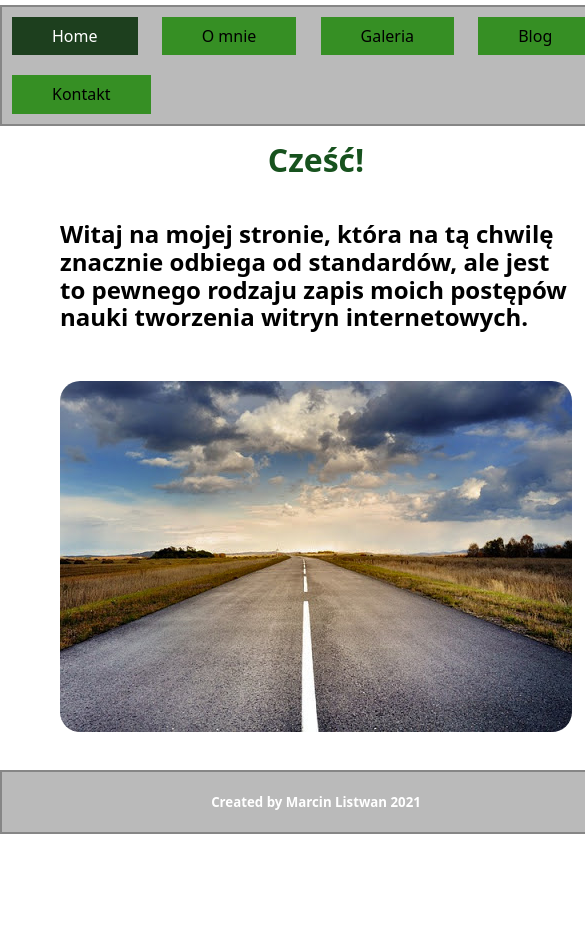
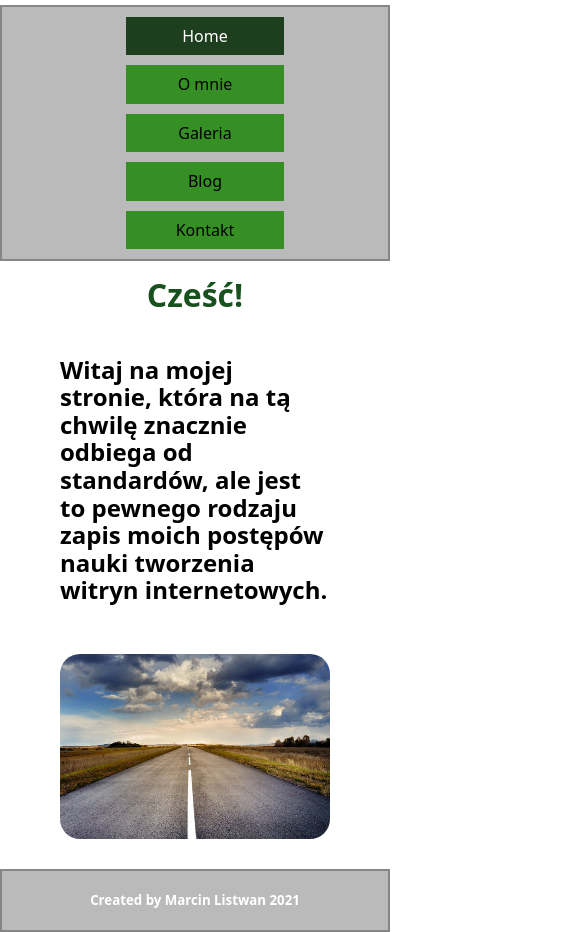
Before and after one commit to marcinlistwan/my-page, a plain HTML site: page index.html in a window 390 px wide. Shown: the top 932 px of the page, 585 px wide, since content can reach past the window. Before the commit the page ends 844 px from the top, so only its background shows below. Drawn offline with Linux system fonts and the light colour scheme.

Commit message:
Adding @media queries

```diff
--- a/style.css
+++ b/style.css
@@ -1,3 +1,10 @@
+
+
+
+
+
+
+
 .nav-header {
   display: flex;
   position: sticky;
@@ -138,3 +145,60 @@ nav a.active {
   grid-template-rows:min-content min-content auto min-content;
 
 }
+
+
+/* - Mobile-first - */
+
+@media screen and (max-width:425px){
+  .nav-header{
+    display:flex;
+    justify-content: center;
+    position: relative;
+
+
+
+  }
+  .nav-header a{
+    display:flex;
+    width: 100%;
+    justify-content: center;
+
+  }
+
+  .gallery-subtitle{
+    display:none;
+  }
+  .gallery{
+    display:flex;
+    justify-content: center;
+    width: 100%;
+
+
+  }
+
+
+  .homepage-grid{
+  display:grid;
+  grid-template-columns: 1fr;
+  grid-template-rows:min-content min-content auto min-content;
+  }
+
+  .main-content{
+    display:flex;
+    justify-content:center;
+  }
+
+  .description{
+    width: 400px;
+    font-size: 22px;
+  }
+  .homepage-img{
+    display:flex;
+    justify-content: center;
+    max-width: 100%;
+  }
+
+  .animation:hover {
+      transform: none;
+    }
+}
```
Also changed, not shown: gallery.html (+1 -1 lines).
